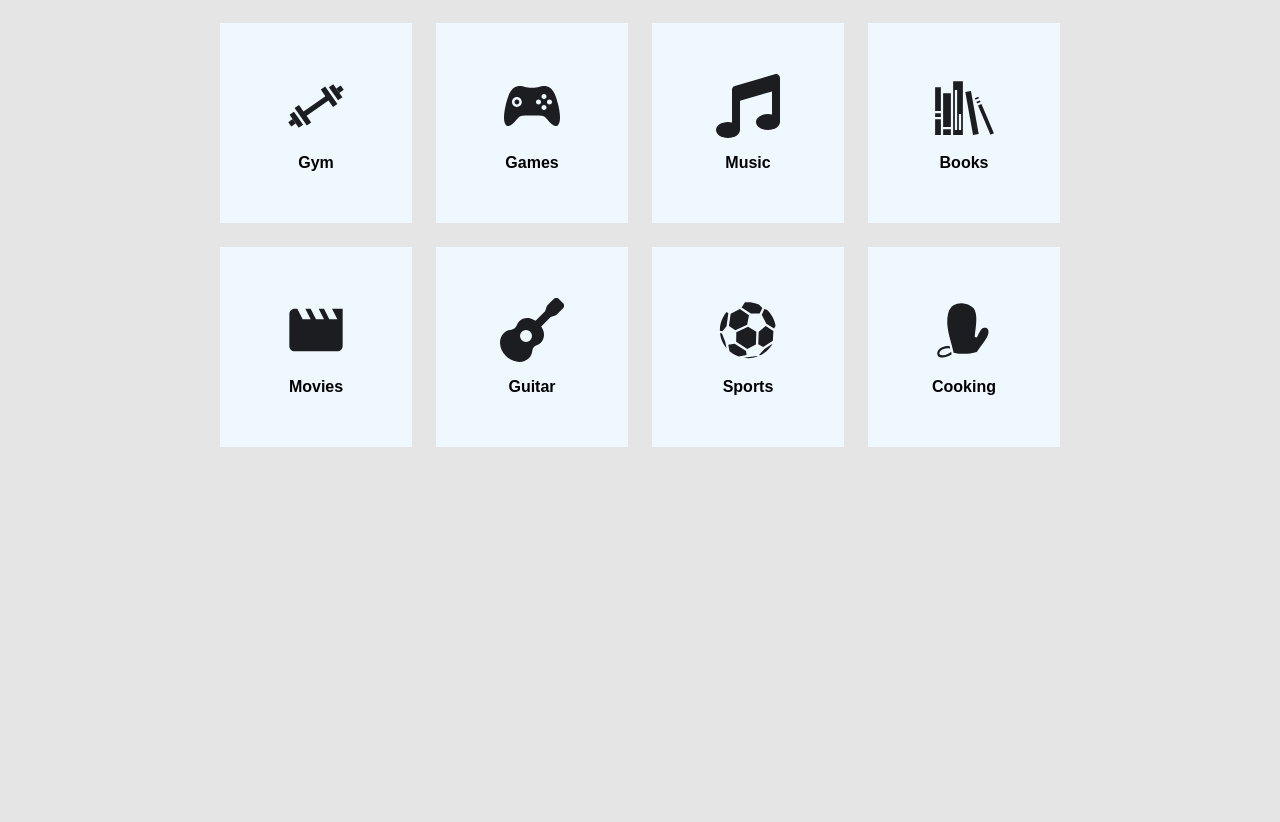
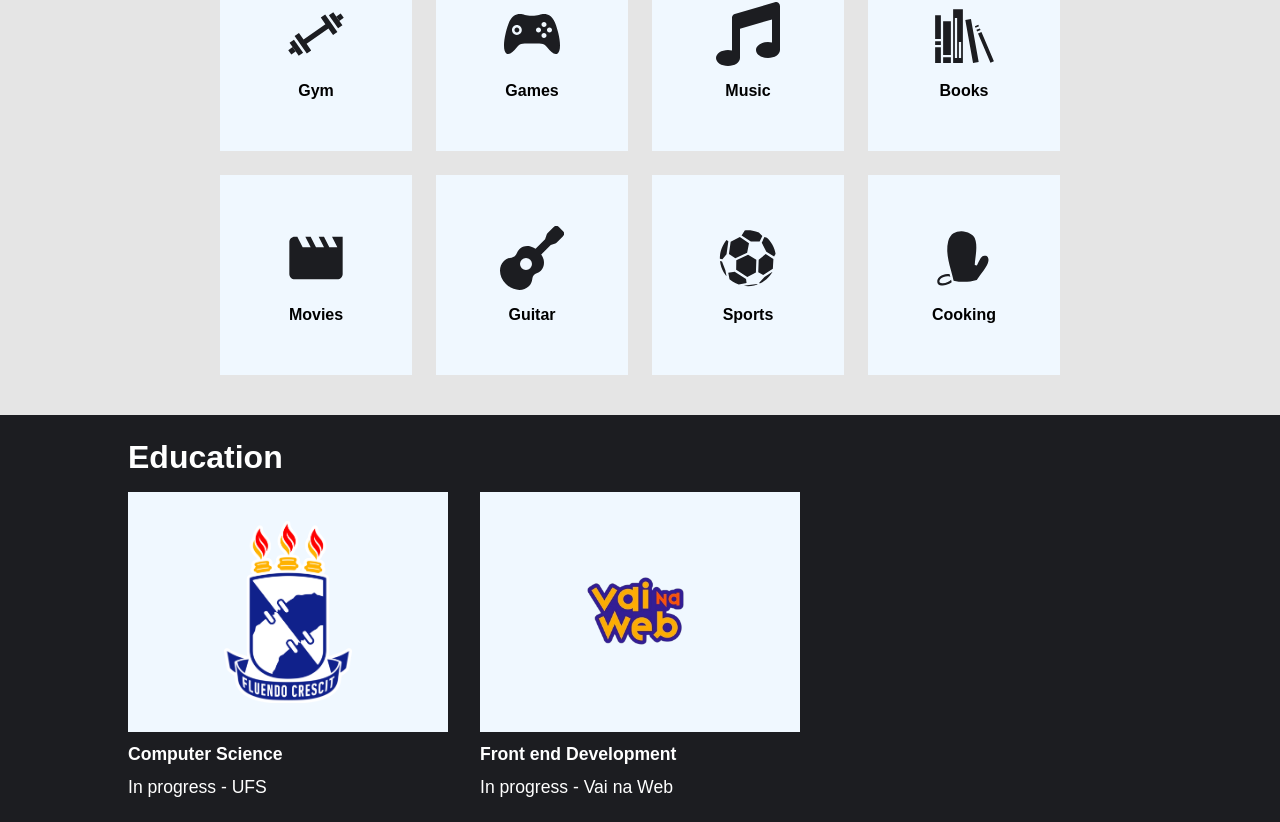
Before and after one commit to LeeYooBin/Portfolio, a React (Create React App) app: page /Portfolio in a window 1280 px wide. Shown: the part 1666-2488 px from the top of the page. Before the commit the page ends 2177 px from the top, so only its background shows below. Built offline with nearby package versions, Linux system fonts and the light colour scheme.

Commit message:
Education

```diff
--- /dev/null
+++ b/src/components/Education/EducationStyle.jsx
@@ -0,0 +1,69 @@
+import styled from "styled-components";
+
+export const Education = styled.section`
+    padding: 3vh 5%;
+    display: flex;
+    flex-direction: column;
+    align-items: flex-start;
+    background-color: #1C1D21;
+    color: #FFF;
+
+    @media screen and (min-width: 1000px){
+        padding: 3vh 10%;
+    }
+`;
+
+export const EducationWrapper = styled.div`
+    display: flex;
+    flex-direction: column;
+    gap: 2rem;
+
+    @media screen and (min-width: 700px){
+        flex-direction: row;
+        justify-content: space-between;
+    }
+`;
+
+export const Space = styled.div`
+    width: auto;
+    height: auto;
+    display: flex;
+    flex-direction: column;
+    align-items: flex-start;
+    font-size: 1.1em;
+`;
+
+export const ImgWrapper = styled.div`
+    width: 90vw;
+    height: 45vh;
+    background-color: aliceblue;
+    display: flex;
+    align-items: center;
+    justify-content: center;
+
+    @media screen and (min-width: 700px){
+        width: 43vw;
+        height: 25vh;
+    }
+
+    @media screen and (min-width: 1000px){
+        width: 25vw;
+        height: 30vh;
+    }
+`;
+
+export const Img = styled.img`
+    width: 35vw;
+
+    @media screen and (min-width: 700px){
+        width: 20vw;
+    }
+
+    @media screen and (min-width: 1000px){
+        width: 10vw;
+    }
+`;
+
+export const H4 = styled.h4`
+    margin: 1.5vh 0;
+`;
--- /dev/null
+++ b/src/components/Education/index.jsx
@@ -0,0 +1,32 @@
+import { SubTitle } from "../../style/Global";
+import * as S from './EducationStyle';
+import ufs from '../../assets/img/ufs .png';
+import vnw from '../../assets/img/vnw.png';
+
+import './style.css';
+
+export default function Education(){
+    return(
+        <>
+            <S.Education id="education">
+                <SubTitle>Education</SubTitle>
+                <S.EducationWrapper>
+                    <S.Space>
+                        <S.ImgWrapper>
+                            <S.Img src={ufs} alt="UFS" />
+                        </S.ImgWrapper>
+                        <S.H4>Computer Science</S.H4>
+                        <p>In progress - UFS</p>
+                    </S.Space>
+                    <S.Space>
+                        <S.ImgWrapper>
+                            <S.Img src={vnw} alt="Vai na Web" />
+                        </S.ImgWrapper>
+                        <S.H4>Front end Development</S.H4>
+                        <p>In progress - Vai na Web</p>
+                    </S.Space>
+                </S.EducationWrapper>
+            </S.Education>
+        </>
+    );
+}
--- /dev/null
+++ b/src/components/Education/style.css
@@ -0,0 +1,71 @@
+.education{
+    padding: 3vh 5%;
+    display: flex;
+    flex-direction: column;
+    align-items: flex-start;
+    background-color: #1C1D21;
+    color: #FFF;
+}
+
+.education-wrapper{
+    display: flex;
+    flex-direction: column;
+    gap: 2rem;
+}
+
+.space{
+    width: auto;
+    height: auto;
+    display: flex;
+    flex-direction: column;
+    align-items: flex-start;
+    font-size: 1.1em;
+}
+
+.img-wrapper{
+    width: 90vw;
+    height: 45vh;
+    background-color: aliceblue;
+    display: flex;
+    align-items: center;
+    justify-content: center;
+}
+
+.img{
+    width: 35vw;
+}
+
+h4{
+    margin: 1.5vh 0;
+}
+
+@media screen and (min-width: 700px){
+    .education-wrapper{
+        flex-direction: row;
+        justify-content: space-between;
+    }
+
+    .img-wrapper{
+        width: 43vw;
+        height: 25vh;
+    }
+
+    .img{
+        width: 20vw;
+    }
+}
+
+@media screen and (min-width: 1000px){
+    .education{
+        padding: 3vh 10%;
+    }
+
+    .img-wrapper{
+        width: 25vw;
+        height: 30vh;
+    }
+
+    .img{
+        width: 10vw;
+    }
+}
--- a/src/pages/Home/index.jsx
+++ b/src/pages/Home/index.jsx
@@ -4,6 +4,7 @@ import Main from "../../components/Main";
 import About from "../../components/About";
 import Skills from "../../components/Skills";
 import Hobbies from "../../components/Hobbies";
+import Education from "../../components/Education";
 
 export default function Home(){
     return(
@@ -14,6 +15,7 @@ export default function Home(){
             <About />
             <Skills />
             <Hobbies />
+            <Education />
         </>
     );
 }
--- a/src/style/Global.jsx
+++ b/src/style/Global.jsx
@@ -21,7 +21,7 @@ export const SubTitle = styled.h2`
 `;
 
 export const Wrapper = styled.section`
-    padding: 5%;
+    padding: 5vh 5%;
     display: flex;
     flex-direction: column;
     align-items: center;
@@ -36,7 +36,7 @@ export const SkillsWrapper = styled.ul`
     flex-wrap: wrap;
     justify-content: space-between;
 
-    @media screen and (min-width: 1000px){
+    @media screen and (min-width: 900px){
         padding: 0 5%;
         justify-content: center;
         gap: 1.5em;
```
Also changed, not shown: src/assets/img/ufs .png (added), src/assets/img/vnw.png (added).
